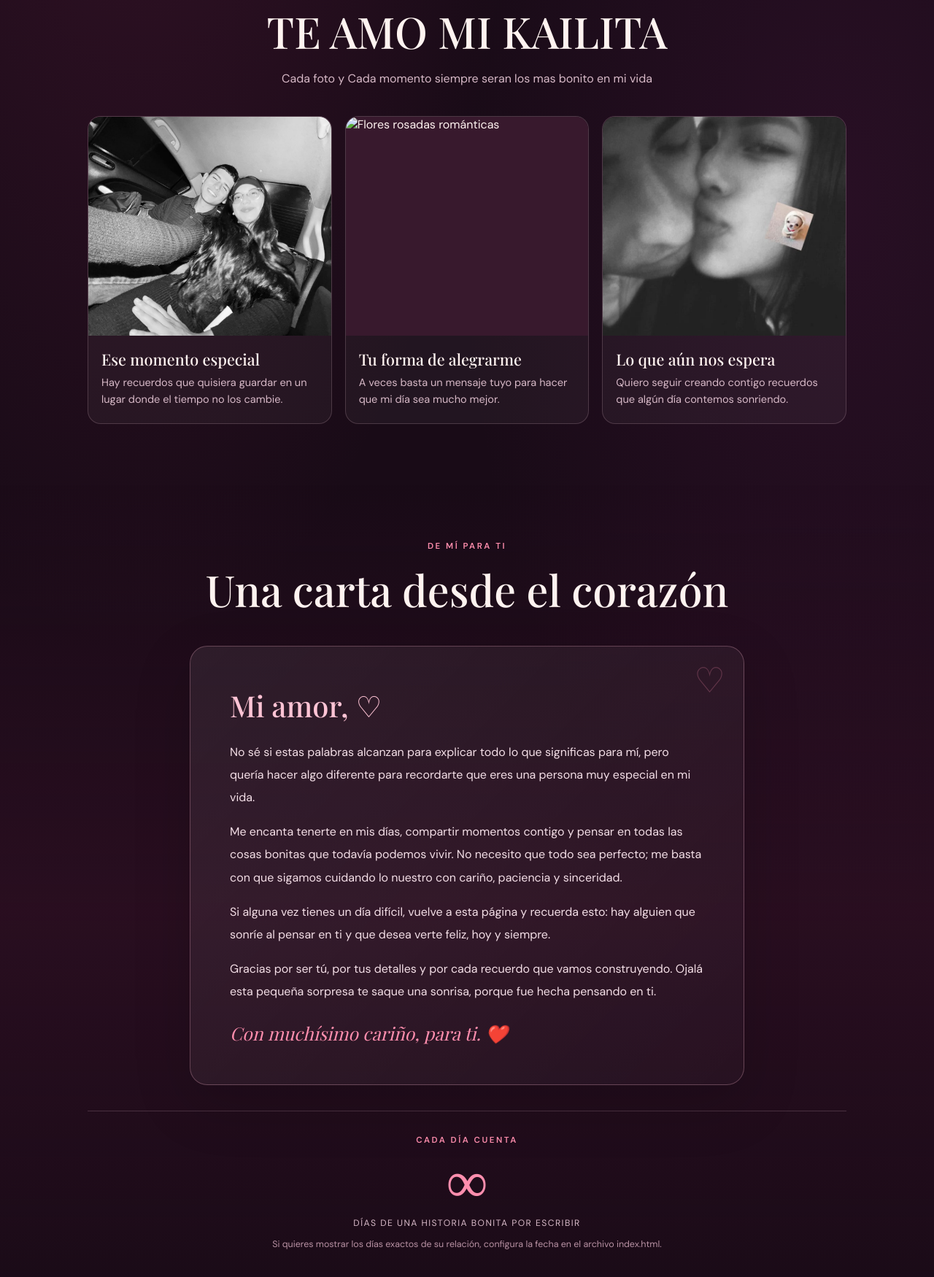
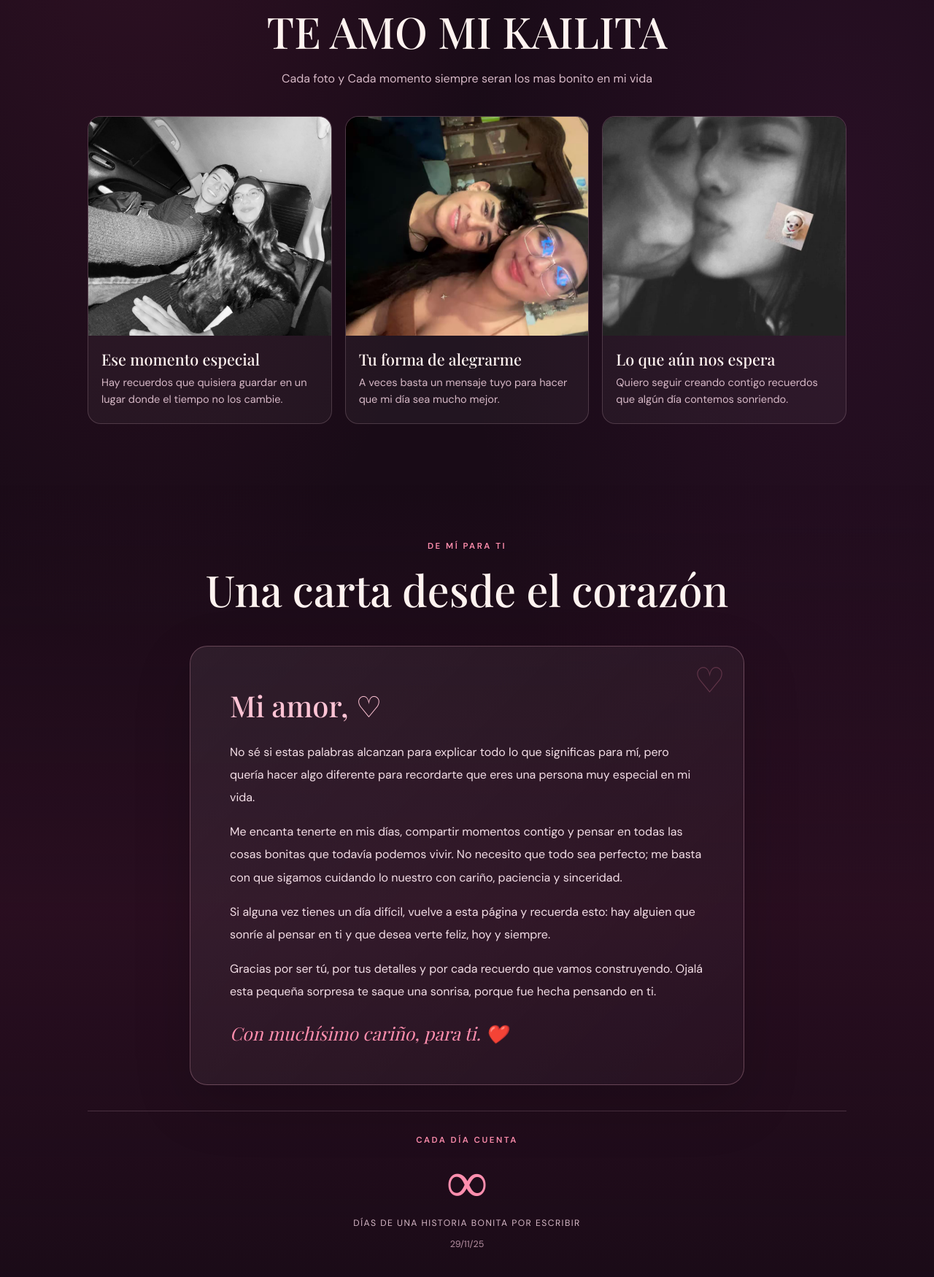
Before and after one commit to playalan99-art/vida, a plain HTML site: page index.html in a window 1280 px wide. Shown: the part 898-2648 px from the top of the page at 73% size. Drawn offline with nearby package versions, Linux system fonts and the light colour scheme.

Commit message:
Update index.html

```diff
--- a/index.html
+++ b/index.html
@@ -129,7 +129,7 @@
             <div class="memory-caption"><h3>Ese momento especial</h3><p>Hay recuerdos que quisiera guardar en un lugar donde el tiempo no los cambie.</p></div>
           </article>
           <article class="memory">
-            <img src="imagen1.png"alt="Flores rosadas románticas">
+            <img src="imagen1.jpg"alt="Flores rosadas románticas">
             <div class="memory-caption"><h3>Tu forma de alegrarme</h3><p>A veces basta un mensaje tuyo para hacer que mi día sea mucho mejor.</p></div>
           </article>
           <article class="memory">
@@ -158,7 +158,7 @@
           <div class="eyebrow">Cada día cuenta</div>
           <div class="number" id="daysTogether">∞</div>
           <div class="label">días de una historia bonita por escribir</div>
-          <p class="music-note">Si quieres mostrar los días exactos de su relación, configura la fecha en el archivo index.html.</p>
+          <p class="music-note">29/11/25</p>
         </div>
       </div>
     </section>
@@ -170,7 +170,7 @@
           <h2>Hay algo que quiero recordarte</h2>
           <p>Presiona el botón. Esta pequeña sorpresa es solo para ti.</p>
           <button class="btn primary" id="surpriseBtn" type="button">Abrir mi sorpresa 💌</button>
-          <div class="hidden-message" id="hiddenMessage">Si pudiera elegir un lugar bonito para guardar mis mejores recuerdos, elegiría cada momento en el que te veo sonreír. Gracias por existir en mi vida. Te quiero muchísimo. ❤️</div>
+          <div class="hidden-message" id="hiddenMessage">Si pudiera elegir un lugar bonito para guardar mis mejores recuerdos, elegiría cada momento en el que te veo sonreír. Gracias por existir en mi vida. Te amo muchísimo. ❤️</div>
         </div>
       </div>
     </section>
```
